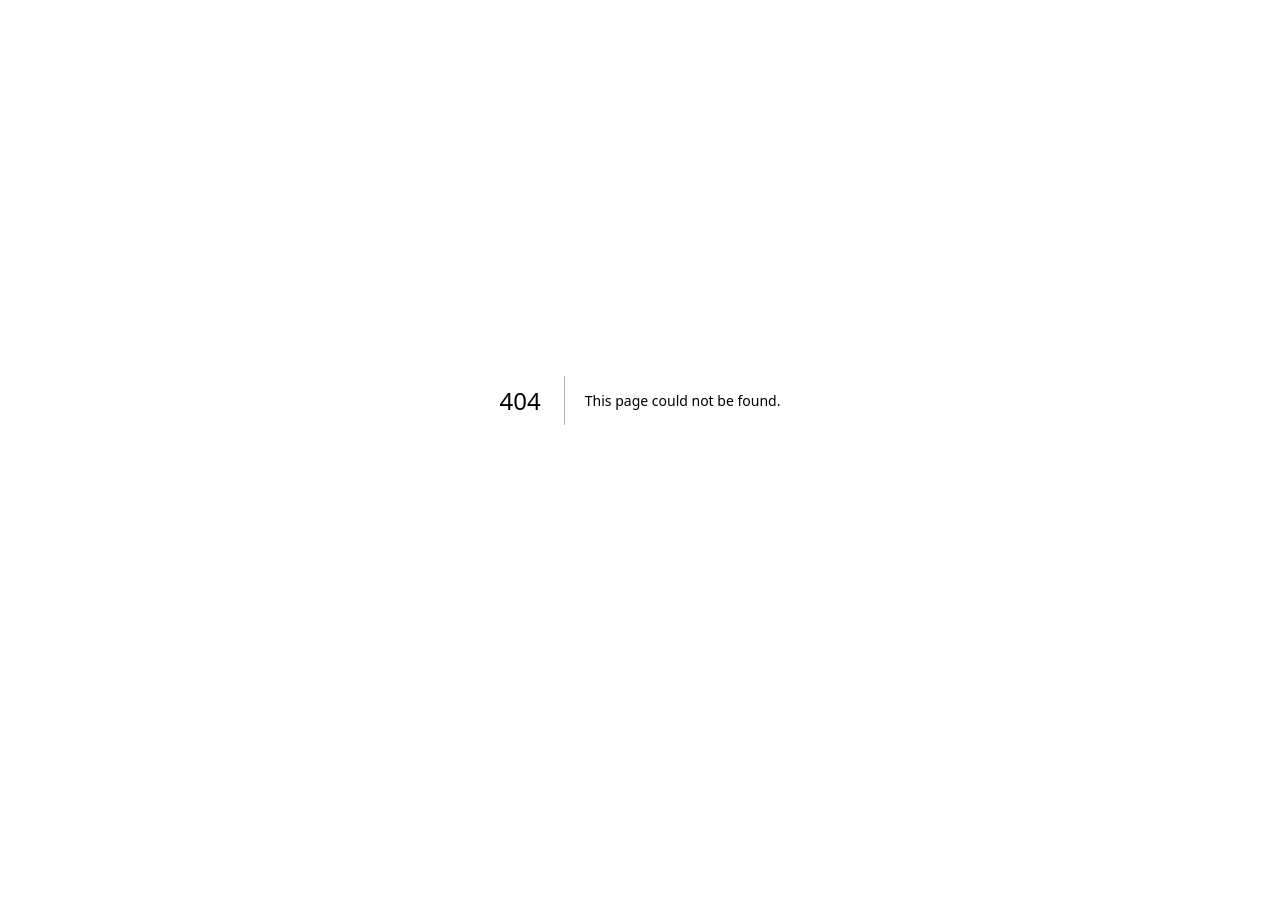
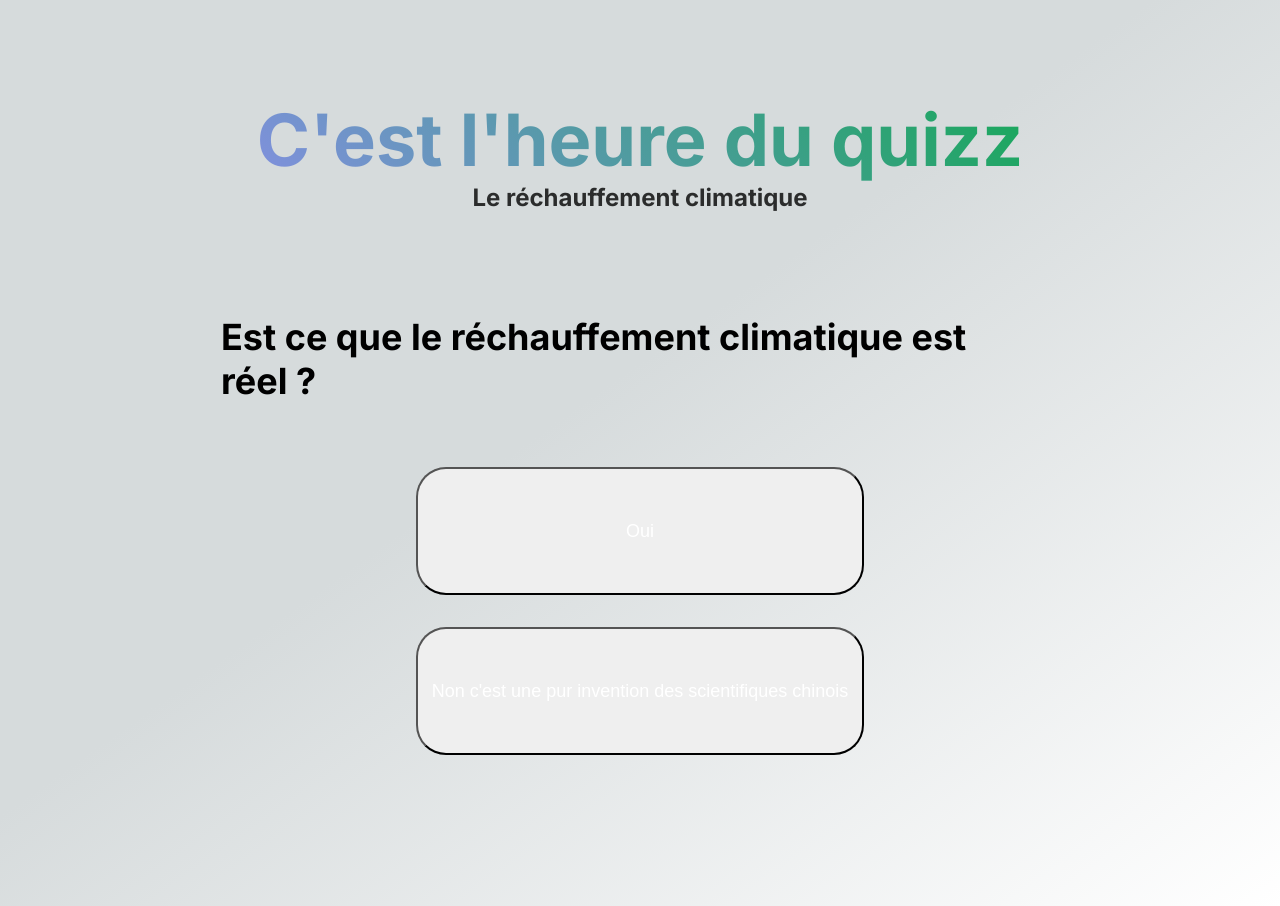
Before and after one commit to Lhokamn/stardust-programers, a Next.js app: page /quizz in a window 1280 px wide. Before the commit this address had no page. Before the commit the page ends 800 px from the top, so only its background shows below. Built offline with nearby package versions, Linux system fonts and the light colour scheme.

Commit message:
Rajout de phrase pour le Quizz

```diff
--- a/app/data/quizz.data.ts
+++ b/app/data/quizz.data.ts
@@ -1,6 +1,14 @@
 import { QuizzQuestionType } from '../types/quizz/quizz.type';
 
 export const q: QuizzQuestionType[] = [
-    {question: 'Croyez-vous au réchauffement climatique ?',answers : ['Bien sur !','Non, c\'est un complt des chinois'],correctAnswer:'Connard'},
-    {question: 'Aimez-vous avez très très très chaud ?', answers : ['Oui, Je suis un bandeur d\'été','Non, je suis un bandeur d\'hiver'], correctAnswer:'Oui, Je suis un bandeur d\'hiver'}
+    {question: 'Est ce que le réchauffement climatique est réel ?',answers:['Oui','Non c\'est une pur invention des scientifiques chinois'],correctAnswer:'Oui'},
+    {question: 'Le changement climatique est-il dû au cycle naturel de la Terre ?',answers : ['La nature est plus grande que nous','L\'activité humaine à un impact significatif'],correctAnswer:'L\'activité humaine à un impact significatif'},
+    {question: 'Les hiver étant froid, le réchauffement climatique n\'existe donc pas ?', answers : ['Le climat est quelque chose de longue période','L\'hiver peut avoir des variations'], correctAnswer:'Le climat est quelque chose de longue période'},
+    {question: 'Les émissions de CO2 sont-ils responsables du réchauffement climatique ?', answers: ['Oui car ce sont des gaz à effet de serre','Les sandwich du Crous en sont le vrai problème'],correctAnswer:'Oui car ce sont des gaz à effet de serre'},
+    {question: 'Nous ne sommes pas tous d\'accord sur ce qui se passe', answers: ['La TV ne nous donne jamais la même réponse','La grande majorité des scientifiques sont d\'accord'], correctAnswer:'La grande majorité des scientifiques sont d\'accord'},
+    {question: 'Le réchauffement climatique est bon pour certaine région. Le climat est plus doux',answers:['Ils ont beaucoup de chance, leurs conditions de vie va s\'améliorer','Cela va détruire la faune et la flore'],correctAnswer:'Cela va détruire la faune et la flore'},
+    {question: '"Ecoutez, moi il y a les mêmes températures depuis 50 ans"',answers:['Le ressenti d\'une personne ne représente pas la réalité','Ecoutons cette personnes rempli de sagesse de par son age'],correctAnswer:'Le ressenti d\'une personne ne représente pas la réalité'},
+    {question: '',answers:['',''], correctAnswer:''},
+    // {question: '',answers:['',''], correctAnswer:''},
+
 ];
--- a/app/pages/quizz/quizzPage.tsx
+++ b/app/quizz/page.tsx
@@ -1,6 +1,6 @@
 import { count } from 'console';
 import QuestionSection from '@/app/components/quizz/quizz.component';
-import styles from './quizzPage.module.css'
+import styles from './page.module.css'
 import { q } from '@/app/data/quizz.data'
 
 export default function Quizz() {
```
Also changed, not shown: app/quizz/page.module.css (renamed from app/pages/quizz/quizzPage.module.css).
